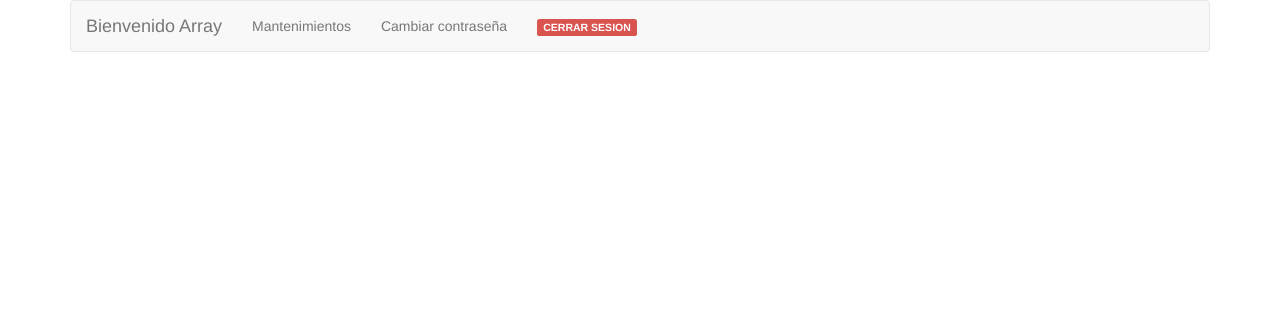
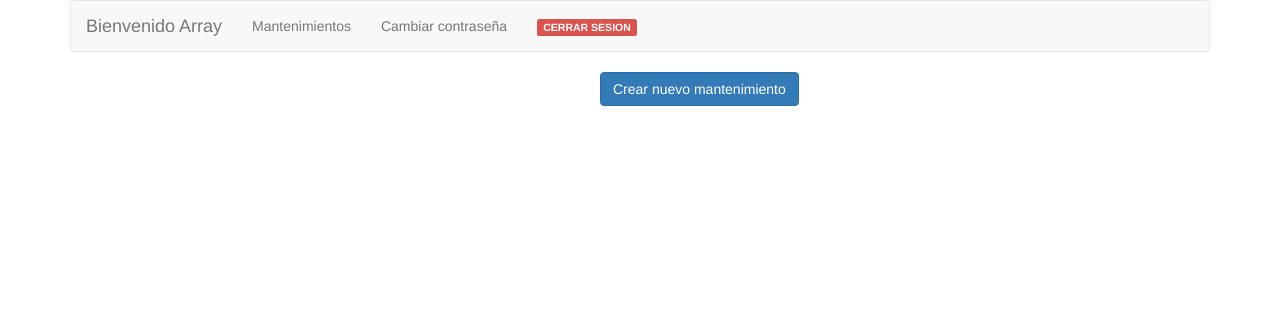
Before and after one commit to Edwino0708/proyecto_final, a PHP site: page /frmtecnico.php in a window 1280 px wide. Shown: the top 312 px of the page. Run offline with PHP 8.4, Linux system fonts and the light colour scheme; a user stored in the database is signed in.

Commit message:
frmtecnico modificaciones

```diff
--- a/SoftComRD/frmtecnico.php
+++ b/SoftComRD/frmtecnico.php
@@ -67,6 +67,8 @@
           </div>
         </div>
       </div>
+
+      <button type="button" class="btn btn-primary" style="margin-left:600px">Crear nuevo mantenimiento</button>
 <!--//////////////////////////////////////////////////-->
 <script src="js/jquery-2.2.3.min.js"></script>
 <script src="js/bootstrap.min.js"></script>
```
